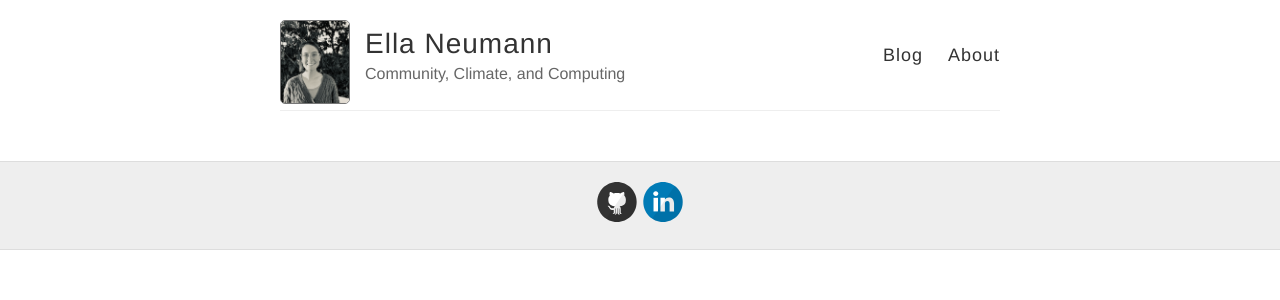
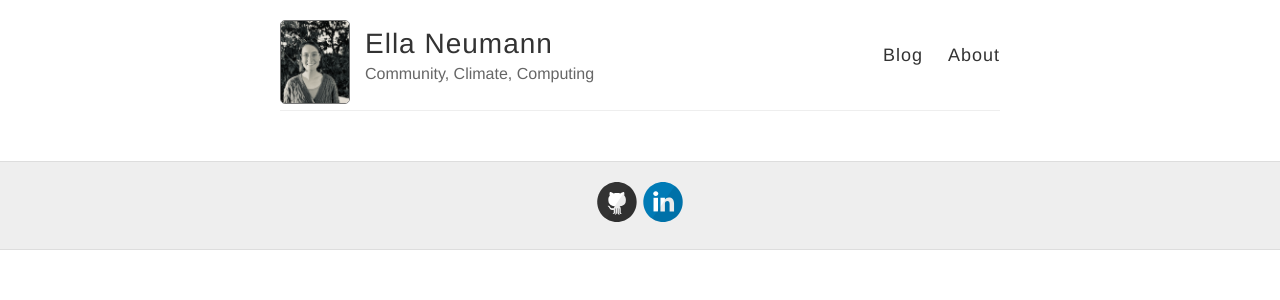
Before and after one commit to ellaneumann/ellaneumann.github.io, a Jekyll site: the page built from index.html, in a window 1280 px wide. Shown: the top 300 px of the page. Built offline with Jekyll 4.4.1, drawn with Linux system fonts in a browser that asks for light colours.

```diff
--- a/_config.yml
+++ b/_config.yml
@@ -6,7 +6,7 @@
 name: Ella Neumann
 
 # Short bio or description (displayed in the header)
-description: Community, Climate, and Computing
+description: Community, Climate, Computing
 
 # URL of your avatar or profile pic (you could use your GitHub profile pic)
 avatar: images/me.png
```
